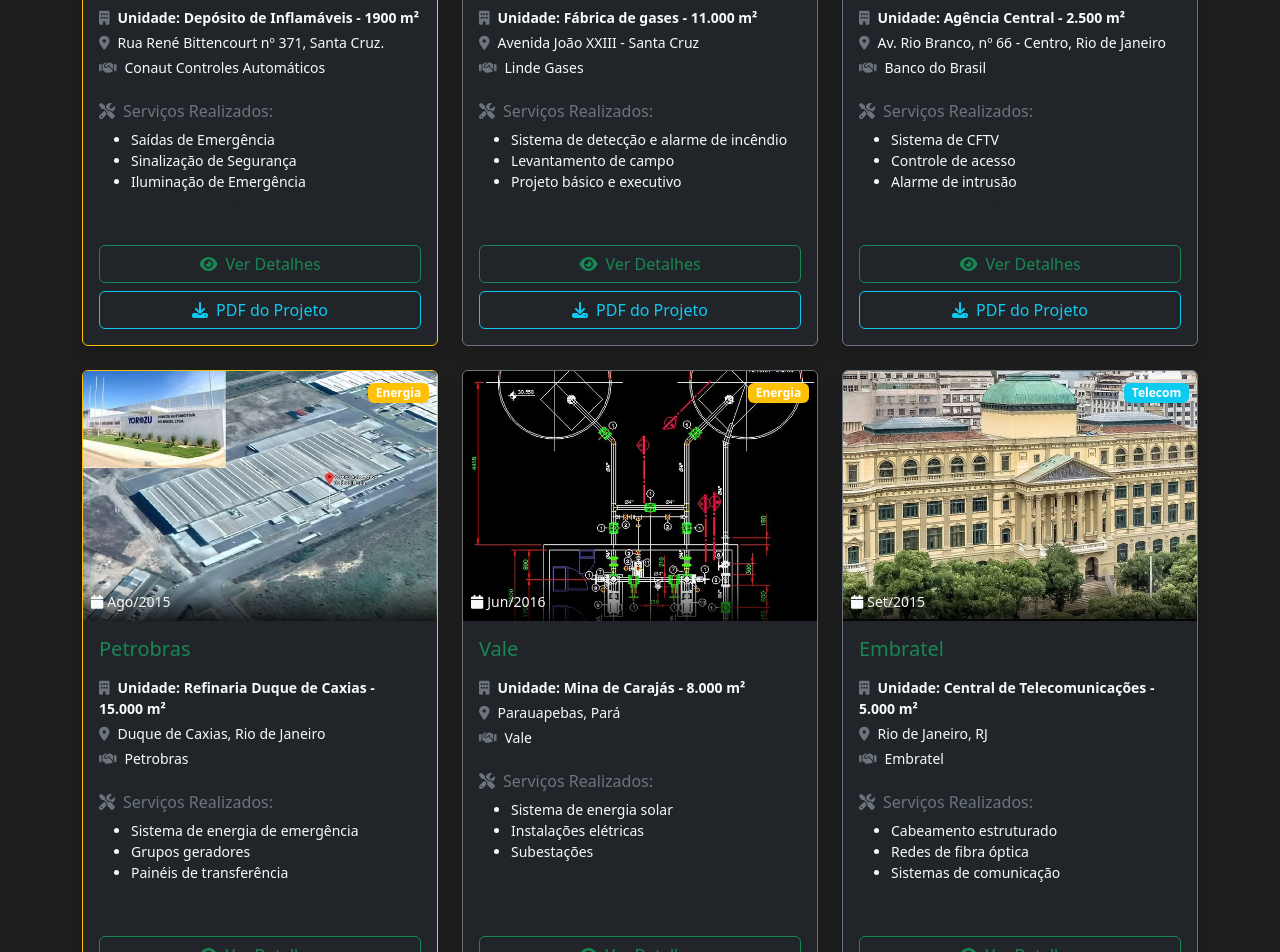
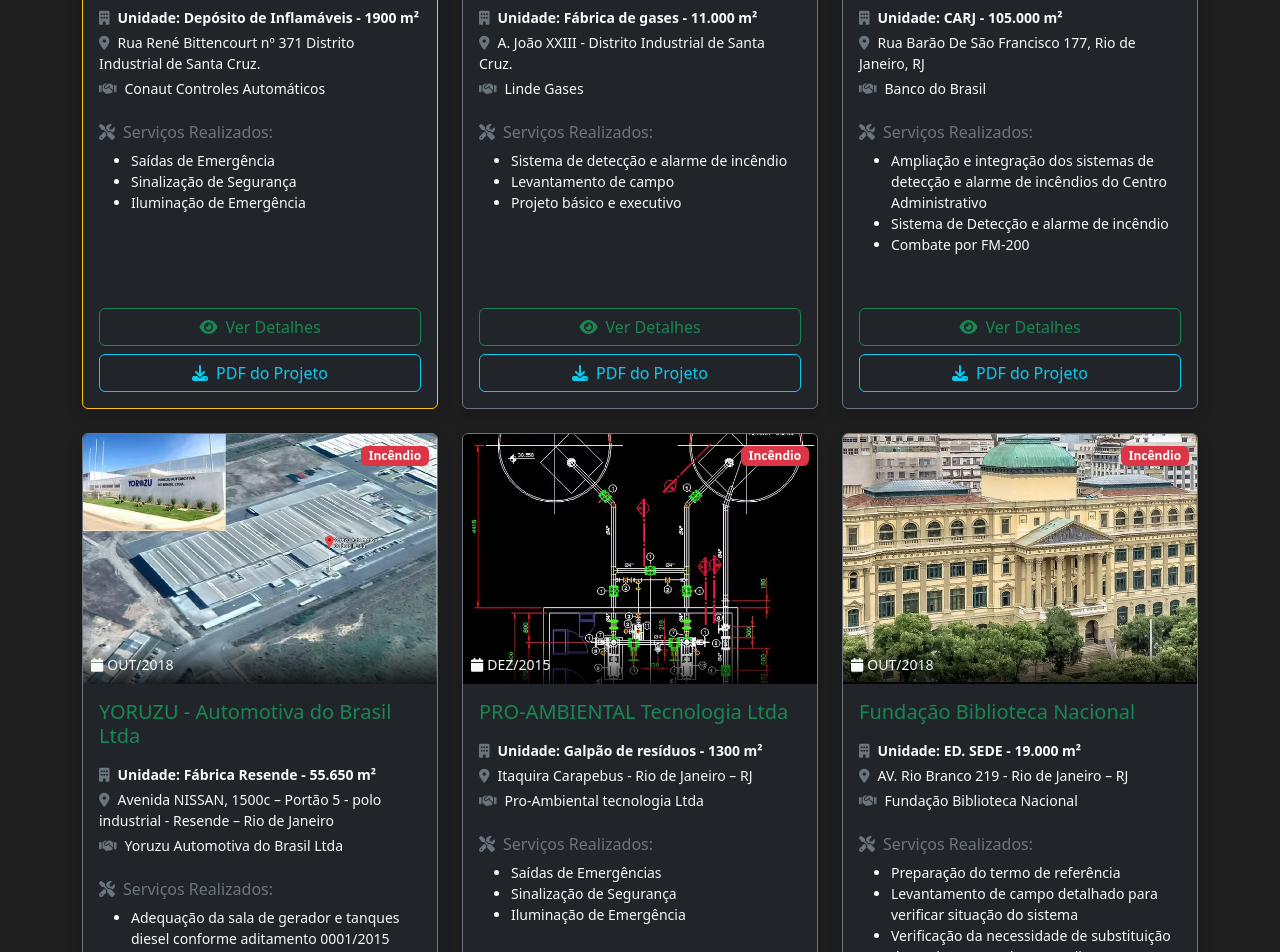
Before and after one commit to gacoelho/Manrio_SPA_Site, a React (Vite) app in the folder site/: page /projetos in a window 1280 px wide. Shown: the part 900-1852 px from the top of the page. Built offline with nearby package versions, Linux system fonts and the light colour scheme.

Commit message:
fix: corrige projetos conforme site original - remove Vale, corrige Banco do Brasil, adiciona Yoruzu, Pro-Ambiental e Biblioteca Nacional

```diff
--- a/site/src/pages/Projetos.jsx
+++ b/site/src/pages/Projetos.jsx
@@ -12,7 +12,7 @@
       id: 1,
       titulo: "Casa da Moeda do Brasil",
       descricao: "Unidade: Depósito de Inflamáveis - 1900 m²",
-      local: "Rua René Bittencourt nº 371, Santa Cruz.",
+      local: "Rua René Bittencourt nº 371 Distrito Industrial de Santa Cruz.",
       data: "Dez/2015",
       contratante: "Conaut Controles Automáticos",
       categoria: "Incêndio",
@@ -32,7 +32,7 @@
       id: 2,
       titulo: "Linde Gases Ltda",
       descricao: "Unidade: Fábrica de gases - 11.000 m²",
-      local: "Avenida João XXIII - Santa Cruz",
+      local: "A. João XXIII - Distrito Industrial de Santa Cruz.",
       data: "Dez/2014",
       contratante: "Linde Gases",
       categoria: "Incêndio",
@@ -51,77 +51,96 @@
     {
       id: 3,
       titulo: "Banco do Brasil SA",
-      descricao: "Unidade: Agência Central - 2.500 m²",
-      local: "Av. Rio Branco, nº 66 - Centro, Rio de Janeiro",
-      data: "Mar/2016",
+      descricao: "Unidade: CARJ - 105.000 m²",
+      local: "Rua Barão De São Francisco 177, Rio de Janeiro, RJ",
+      data: "JUN/2011",
       contratante: "Banco do Brasil",
-      categoria: "Segurança",
+      categoria: "Incêndio",
       imagem: `${import.meta.env.BASE_URL}projeto3.jpeg`,
       destaque: false,
       servicos: [
-        "Sistema de CFTV",
-        "Controle de acesso",
-        "Alarme de intrusão",
-        "Interfone",
-        "Sistema de portaria",
-        "Integração com sistemas bancários"
+        "Ampliação e integração dos sistemas de detecção e alarme de incêndios do Centro Administrativo",
+        "Sistema de Detecção e alarme de incêndio",
+        "Combate por FM-200",
+        "Levantamento de campo",
+        "Projeto básico",
+        "Projeto executivo",
+        "Planilha orçamentária",
+        "Memorial descritivo",
+        "Especificação técnica",
+        "Lista de equipamentos",
+        "Lista de materiais de montagem"
       ]
     },
     {
       id: 4,
-      titulo: "Petrobras",
-      descricao: "Unidade: Refinaria Duque de Caxias - 15.000 m²",
-      local: "Duque de Caxias, Rio de Janeiro",
-      data: "Ago/2015",
-      contratante: "Petrobras",
-      categoria: "Energia",
+      titulo: "YORUZU - Automotiva do Brasil Ltda",
+      descricao: "Unidade: Fábrica Resende - 55.650 m²",
+      local: "Avenida NISSAN, 1500c – Portão 5 - polo industrial - Resende – Rio de Janeiro",
+      data: "OUT/2018",
+      contratante: "Yoruzu Automotiva do Brasil Ltda",
+      categoria: "Incêndio",
       imagem: `${import.meta.env.BASE_URL}projeto4.jpeg`,
-      destaque: true,
+      destaque: false,
       servicos: [
-        "Sistema de energia de emergência",
-        "Grupos geradores",
-        "Painéis de transferência",
-        "Sistemas de proteção",
-        "Automação industrial",
-        "Manutenção preventiva"
+        "Adequação da sala de gerador e tanques diesel conforme aditamento 0001/2015",
+        "Portas corta fogo",
+        "Combate por LGE",
+        "Extintores portáteis",
+        "Levantamento de campo",
+        "Projeto básico",
+        "Projeto executivo",
+        "Memorial descritivo",
+        "Tramitação CBMERJ",
+        "Laudo de exigência"
       ]
     },
     {
       id: 5,
-      titulo: "Vale",
-      descricao: "Unidade: Mina de Carajás - 8.000 m²",
-      local: "Parauapebas, Pará",
-      data: "Jun/2016",
-      contratante: "Vale",
-      categoria: "Energia",
+      titulo: "PRO-AMBIENTAL Tecnologia Ltda",
+      descricao: "Unidade: Galpão de resíduos - 1300 m²",
+      local: "Itaquira Carapebus - Rio de Janeiro – RJ",
+      data: "DEZ/2015",
+      contratante: "Pro-Ambiental tecnologia Ltda",
+      categoria: "Incêndio",
       imagem: `${import.meta.env.BASE_URL}projeto5.jpeg`,
       destaque: false,
       servicos: [
-        "Sistema de energia solar",
-        "Instalações elétricas",
-        "Subestações",
-        "Sistemas de proteção",
-        "Monitoramento remoto",
-        "Manutenção especializada"
+        "Saídas de Emergências",
+        "Sinalização de Segurança",
+        "Iluminação de Emergência",
+        "Sistema de Detecção e alarme de incêndio",
+        "Sistema de hidrantes e mangotinhos e acessórios",
+        "Levantamento de campo",
+        "Projeto básico",
+        "Projeto executivo",
+        "Memorial descritivo",
+        "Tramitação CBMERJ",
+        "Laudo de exigência",
+        "As-built"
       ]
     },
     {
       id: 6,
-      titulo: "Embratel",
-      descricao: "Unidade: Central de Telecomunicações - 5.000 m²",
-      local: "Rio de Janeiro, RJ",
-      data: "Set/2015",
-      contratante: "Embratel",
-      categoria: "Telecom",
+      titulo: "Fundação Biblioteca Nacional",
+      descricao: "Unidade: ED. SEDE - 19.000 m²",
+      local: "AV. Rio Branco 219 - Rio de Janeiro – RJ",
+      data: "OUT/2018",
+      contratante: "Fundação Biblioteca Nacional",
+      categoria: "Incêndio",
       imagem: `${import.meta.env.BASE_URL}projeto6.jpeg`,
       destaque: false,
       servicos: [
-        "Cabeamento estruturado",
-        "Redes de fibra óptica",
-        "Sistemas de comunicação",
-        "Data center",
-        "Sistemas de segurança",
-        "Emissão de ART responsável técnico"
+        "Preparação do termo de referência",
+        "Levantamento de campo detalhado para verificar situação do sistema",
+        "Verificação da necessidade de substituição de equipamentos junto ao cliente",
+        "Programação e ajuste do sistema para sanar falhas de software ou falhas de equipamentos",
+        "Teste e diagnóstico dos equipamentos via software da central com leitura de valores analógicos",
+        "Reparo corretivo nos sistemas de aspiração com reposição do fluido destilado do sistema de detecção",
+        "Teste funcional com ativação das sirenes do sistema para verificação da atuação das mesmas",
+        "Emissão de relatório final com descrição de falhas e suas correções ou situação a ser resolvida posteriormente",
+        "Emissão de ART responsável técnico",
+        "Serviço de Manutenção"
       ]
     },
     {
@@ -148,8 +167,8 @@
       id: 8,
       titulo: "Nesic",
       descricao: "Unidade: Sala POP - 17 m²",
-      local: "Av. Rio Branco, nº 1, sala 2002 - Rio de Janeiro, RJ",
-      data: "MAI/2016",
+      local: "Av. Rio Branco, nº 1, sala 2002, Centro RJ",
+      data: "05/2016",
       contratante: "NESIC do Brasil S/A",
       categoria: "Energia",
       imagem: `${import.meta.env.BASE_URL}projeto8.jpeg`,
@@ -171,7 +190,7 @@
       titulo: "Globenet",
       descricao: "Unidade: CLS RJ e CLS FORTALEZA",
       local: "Vargem Grande-RJ, Centro-RJ, Praia do Futuro-CE",
-      data: "2011 e 2016",
+      data: "2011 a 2016",
       contratante: "GLOBENET",
       categoria: "Telecom",
       imagem: `${import.meta.env.BASE_URL}projeto9.jpeg`,
```
